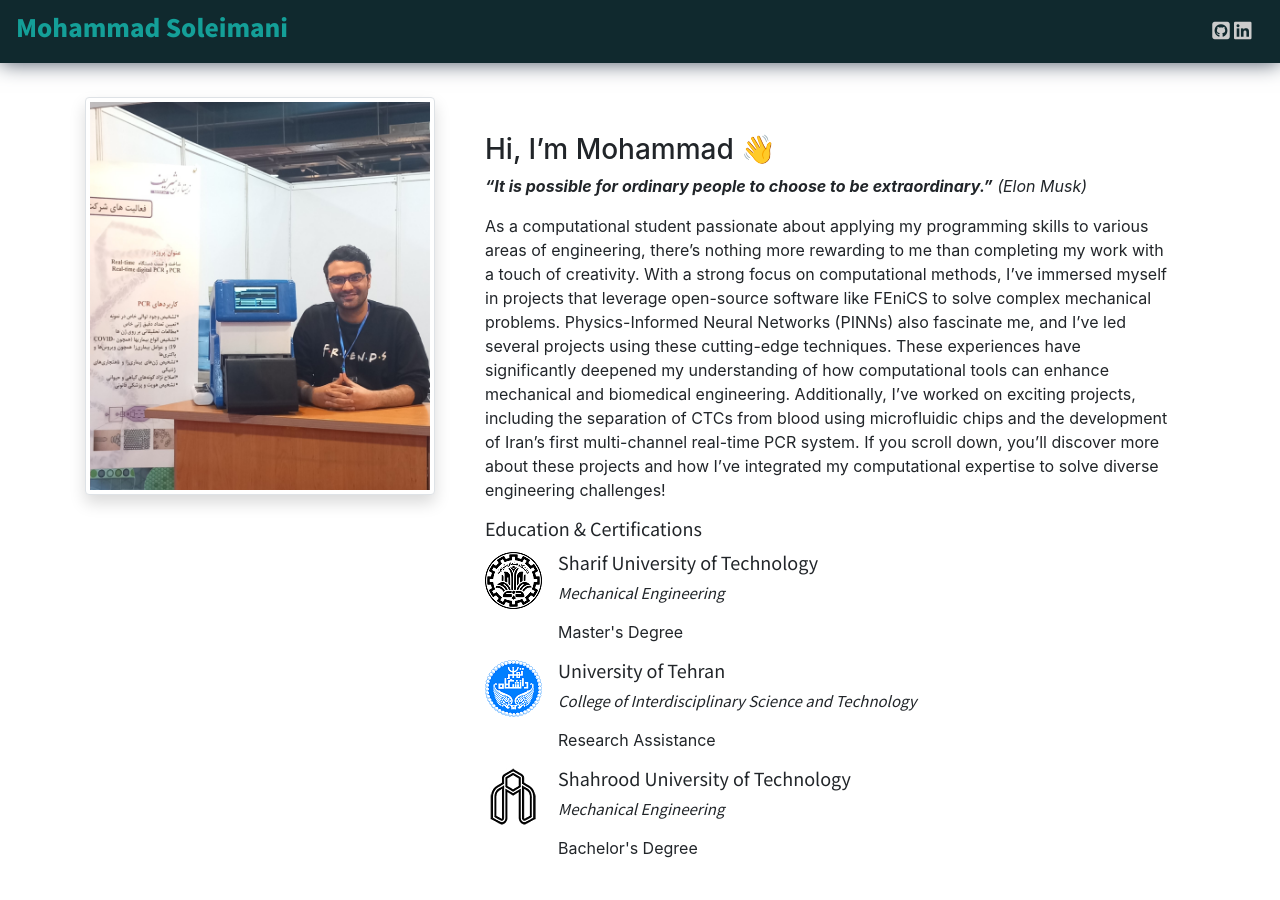
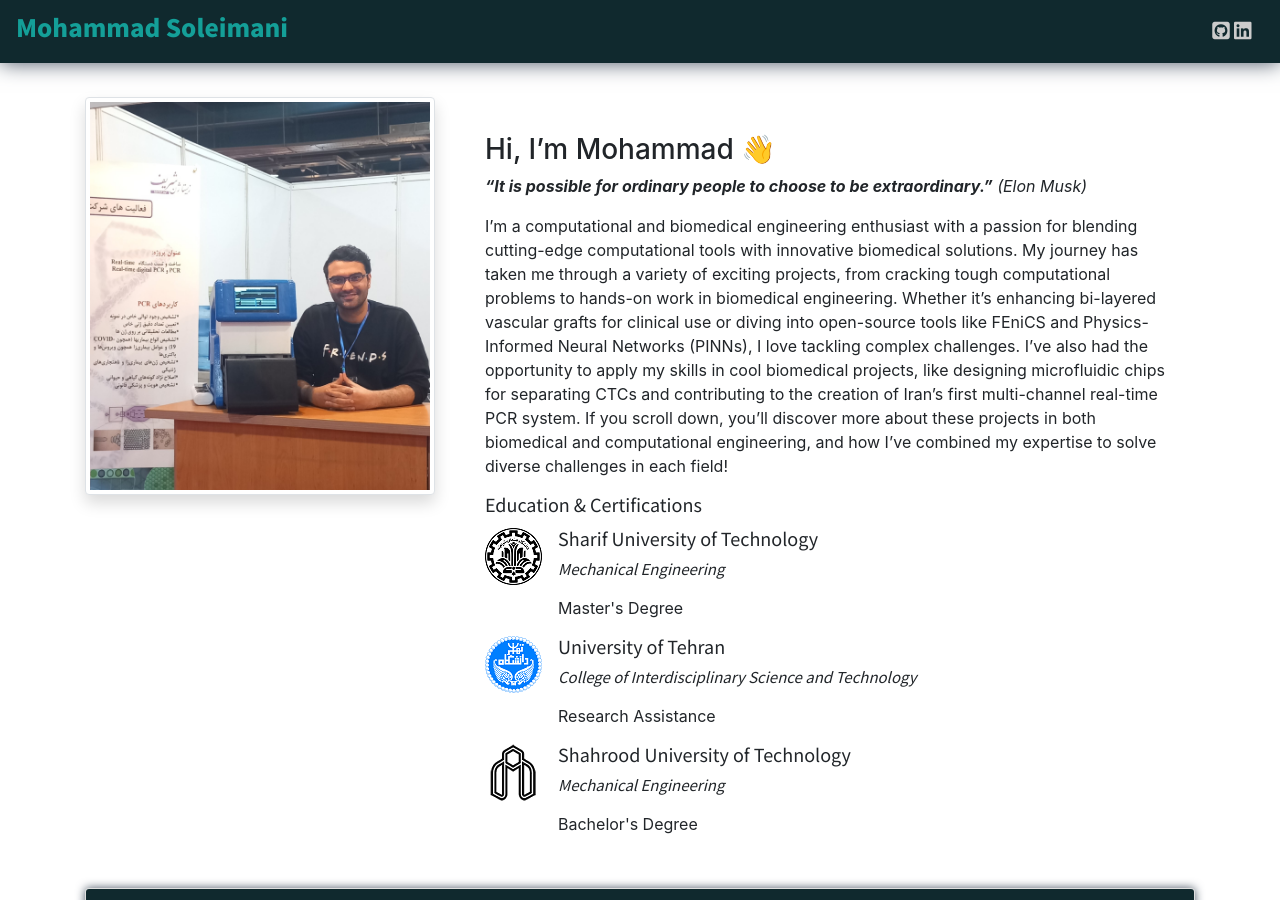
Before and after one commit to MohamadSoleimani/MohamadSoleimani.github.io, a Jekyll site: the page built from index.md, in a window 1280 px wide and 900 px high. Built offline with Jekyll 4.4.1, drawn with Linux system fonts in a browser that asks for light colours; nearby versions of some CDN libraries; comment, search, counter and statistics services are not loaded.

Commit message:
Update index.md

```diff
--- a/index.md
+++ b/index.md
@@ -8,7 +8,8 @@ date: 2020-11-20
 
 ***“It is possible for ordinary people to choose to be extraordinary.”*** *(Elon Musk)*
 
-
-As a computational student passionate about applying my programming skills to various areas of engineering, there’s nothing more rewarding to me than completing my work with a touch of creativity. With a strong focus on computational methods, I’ve immersed myself in projects that leverage open-source software like FEniCS to solve complex mechanical problems. Physics-Informed Neural Networks (PINNs) also fascinate me, and I’ve led several projects using these cutting-edge techniques. These experiences have significantly deepened my understanding of how computational tools can enhance mechanical and biomedical engineering. Additionally, I've worked on exciting projects, including the separation of CTCs from blood using microfluidic chips and the development of Iran’s first multi-channel real-time PCR system. If you scroll down, you’ll discover more about these projects and how I’ve integrated my computational expertise to solve diverse engineering challenges!
+I’m a computational and biomedical engineering enthusiast with a passion for blending cutting-edge computational tools with innovative biomedical solutions. My journey has taken me through a variety of exciting projects, from cracking tough computational problems to hands-on work in biomedical engineering.
+Whether it’s enhancing bi-layered vascular grafts for clinical use or diving into open-source tools like FEniCS and Physics-Informed Neural Networks (PINNs), I love tackling complex challenges. I’ve also had the opportunity to apply my skills in cool biomedical projects, like designing microfluidic chips for separating CTCs and contributing to the creation of Iran’s first multi-channel real-time PCR system.
+If you scroll down, you’ll discover more about these projects in both biomedical and computational engineering, and how I’ve combined my expertise to solve diverse challenges in each field!
 
 <!-- <a href="/contact.html" class="highlighted">Contact Me</a> -->
```
